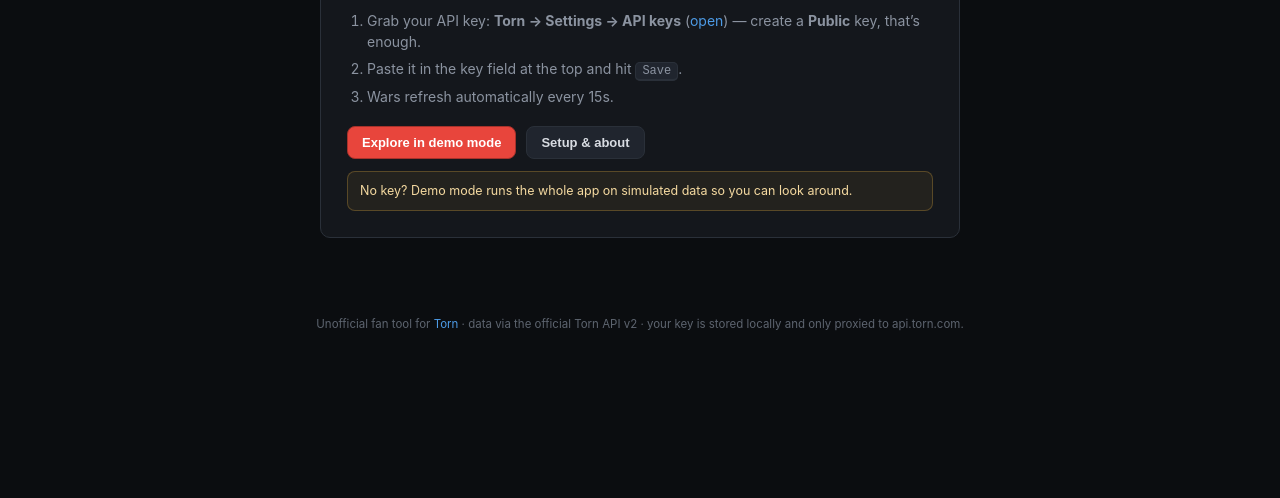
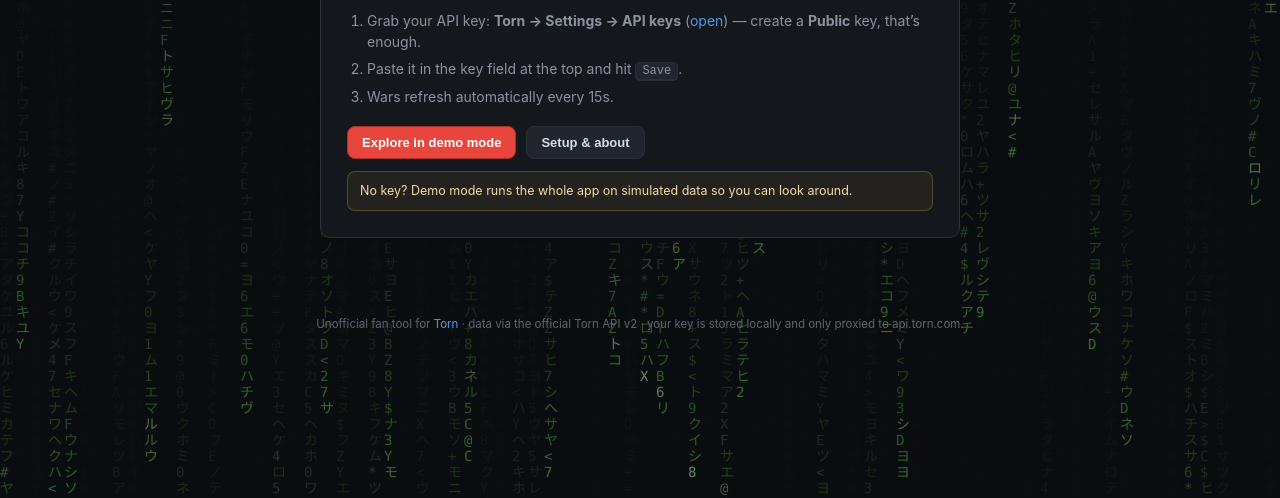
Before and after one commit to lumber12345/rankwars, a website: page public/index.html in a window 1280 px wide. Shown: the part 302-800 px from the top of the page. Drawn offline with Linux system fonts and the light colour scheme.

Commit message:
Add files via upload

```diff
--- a/public/app.js
+++ b/public/app.js
@@ -1089,7 +1089,8 @@ async function loadWarKills(war, facId, enemyIds) {
   try {
     let from = st.lastTs ? st.lastTs + 1 : (+war.start || 0);
     for (let page = 0; page < WK_PAGES_PER_CYCLE; page++) {
-      const d = await torn(`/faction/${facId}/attacks`, { filters: 'outgoing', from, sort: 'ASC', limit: 100 });
+      // v2 only exposes the key owner's faction attacks feed — which is exactly whose kills we tally
+      const d = await torn('/faction/attacks', { filters: 'outgoing', from, sort: 'ASC', limit: 100 });
       const arr = (d && d.attacks) || [];
       arr.forEach((a) => {
         if (a && a.is_ranked_war && a.defender && enemyIds.has(+a.defender.id) && WK_WIN_RESULTS.includes(a.result)) {
@@ -2426,3 +2427,50 @@ document.addEventListener('keydown', (e) => {
   S.nextAt = 0;
   refreshData();
 })();
+
+/* ----- matrix rain background (canvas, self-contained) ----- */
+(function matrixRain() {
+  const cv = document.getElementById('matrixcv');
+  if (!cv || !cv.getContext) return;
+  const ctx = cv.getContext('2d');
+  if (!ctx) return; // no canvas support (tests / exotic embeds) — app runs unchanged
+  const GLYPHS = 'アカサタナハマヤラワイキシチニヒミリウクスツヌフムユルエケセテネヘメレオコソトノホモヨロヴ0123456789ABCDEFXYZ$#@*+=<>';
+  const FS = 16;                       // column width / font size (CSS px)
+  const FRAME_MS = 45;                 // ~22 fps — readable but cheap
+  let cols = 0, drops = [], w = 0, h = 0, raf = 0, last = 0, hidden = false;
+  const reduce = !!(window.matchMedia && window.matchMedia('(prefers-reduced-motion: reduce)').matches);
+  function resize() {
+    w = window.innerWidth; h = window.innerHeight;
+    const dpr = Math.min(window.devicePixelRatio || 1, 1.5);
+    cv.width = Math.floor(w * dpr); cv.height = Math.floor(h * dpr);
+    ctx.setTransform(dpr, 0, 0, dpr, 0, 0);
+    ctx.fillStyle = '#0b0e11';
+    ctx.fillRect(0, 0, w, h);
+    cols = Math.ceil(w / FS);
+    drops = Array.from({ length: cols }, () => Math.floor(Math.random() * (h / FS)));
+    ctx.font = (FS - 2) + 'px ui-monospace, Menlo, Consolas, monospace';
+    ctx.textBaseline = 'top';
+  }
+  function frame(anim) {
+    ctx.fillStyle = 'rgba(11, 14, 17, 0.10)';   // fade in the app's own bg color
+    ctx.fillRect(0, 0, w, h);
+    for (let i = 0; i < cols; i++) {
+      const y = drops[i] * FS;
+      ctx.fillStyle = Math.random() < 0.06 ? '#b9ffb0' : '#63c74d';  // rare bright head, theme-green body
+      ctx.fillText(GLYPHS[(Math.random() * GLYPHS.length) | 0], i * FS, y);
+      if (y > h && Math.random() > 0.975) drops[i] = 0;
+      else drops[i]++;
+    }
+  }
+  function loop(ts) {
+    raf = requestAnimationFrame(loop);
+    if (hidden || ts - last < FRAME_MS) return;
+    last = ts;
+    frame(true);
+  }
+  window.addEventListener('resize', resize);
+  document.addEventListener('visibilitychange', () => { hidden = document.hidden; });
+  resize();
+  if (reduce) { for (let i = 0; i < Math.ceil(h / FS) + 10; i++) frame(false); return; } // one static frame
+  raf = requestAnimationFrame(loop);
+})();
--- a/public/index.html
+++ b/public/index.html
@@ -9,6 +9,7 @@
 <link rel="stylesheet" href="./styles.css">
 </head>
 <body>
+<canvas id="matrixcv" aria-hidden="true"></canvas>
 <header class="topbar">
   <div class="brand" data-action="set-tab" data-tab="wars" title="Home">
     <span class="brand-badge">TORN</span>
--- a/public/styles.css
+++ b/public/styles.css
@@ -20,6 +20,12 @@
 }
 * { box-sizing: border-box; }
 html, body { height: 100%; }
+body > * { position: relative; z-index: 1; }
+#matrixcv {
+  position: fixed; inset: 0; z-index: 0; pointer-events: none;
+  opacity: .5; display: block;
+}
+@media (prefers-reduced-motion: reduce) { #matrixcv { opacity: .35; } }
 body {
   margin: 0;
   background: radial-gradient(1200px 500px at 70% -10%, #161a21 0%, var(--bg) 55%);
--- a/server.js
+++ b/server.js
@@ -36,7 +36,7 @@ function cacheSet(k, status, body) {
 
 /* ------------------------------------------------------------ validation */
 const PATH_OK = [
-  /^\/faction\/(basic|members|wars|warfareranked|rankedwars|rankedwarreport)$/,
+  /^\/faction\/(basic|members|wars|warfareranked|rankedwars|rankedwarreport|attacks)$/,
   /^\/faction\/\d+\/(basic|members|wars|rankedwars|rankedwarreport|chain|attacks)$/,
   /^\/user\/(basic|profile)$/,
 ];
```
Also changed, not shown: README.md, 1 other file.
